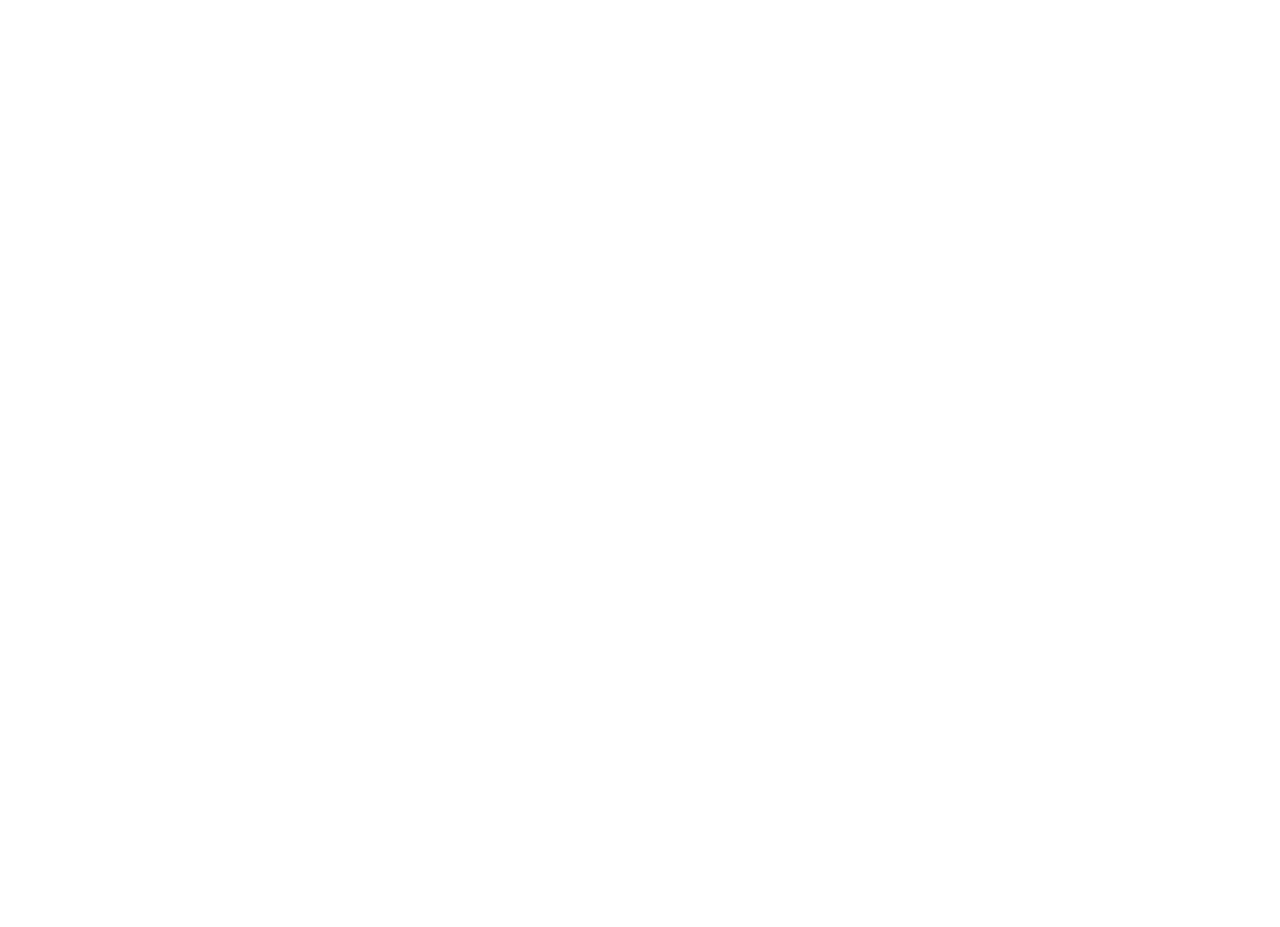
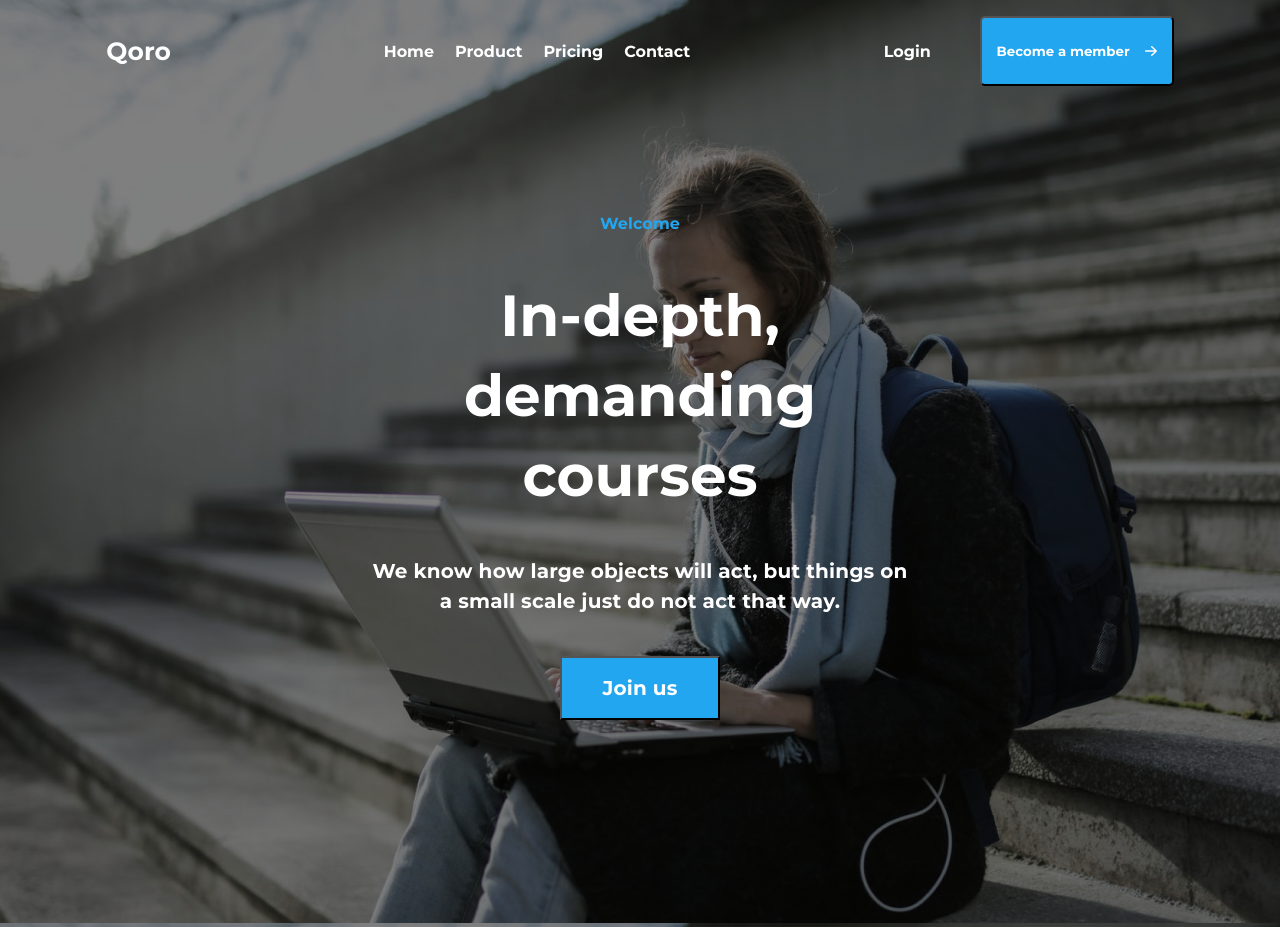
Before and after one commit to Mohammadarifcoding/course-company-project, a plain HTML site: page index.html in a window 1280 px wide. Before the commit the page ends 800 px from the top, so only its background shows below. Drawn offline with Linux system fonts and the light colour scheme.

Commit message:
Completed the header part

```diff
--- a/index.html
+++ b/index.html
@@ -1,12 +1,46 @@
 <!DOCTYPE html>
 <html lang="en">
-<head>
-    <meta charset="UTF-8">
-    <meta name="viewport" content="width=device-width, initial-scale=1.0">
+  <head>
+    <meta charset="UTF-8" />
+    <meta name="viewport" content="width=device-width, initial-scale=1.0" />
     <title>Document</title>
-    <link rel="stylesheet" href="style.css">
-</head>
-<body>
-
-</body>
+    <link rel="stylesheet" href="style.css" />
+    <link rel="preconnect" href="https://fonts.googleapis.com" />
+    <link rel="preconnect" href="https://fonts.gstatic.com" crossorigin />
+    <link
+      href="https://fonts.googleapis.com/css2?family=Montserrat:wght@700&display=swap"
+      rel="stylesheet"
+    />
+  </head>
+  <body>
+    <header>
+      <nav>
+        <h2 class="brand-name">Qoro</h2>
+        <div class="menu-list">
+          <div class="menu-right">
+            <li>Home</li>
+            <li>Product</li>
+            <li>Pricing</li>
+            <li>Contact</li>
+          </div>
+          <div class="menu-left">
+            <li>Login</li>
+            <button type="button">
+              Become a member
+              <img src="images/icn arrow-right .icn-xs.svg" alt="" />
+            </button>
+          </div>
+        </div>
+      </nav>
+      <div class="the-header-content">
+        <h5 class="the-welcome-text">Welcome</h5>
+        <h1 class="the-main-text">In-depth, demanding courses</h1>
+        <h4 class="description">
+          We know how large objects will act, but things on a small scale just
+          do not act that way.
+        </h4>
+        <button type="button">Join us</button>
+      </div>
+    </header>
+  </body>
 </html>
--- a/style.css
+++ b/style.css
@@ -0,0 +1,108 @@
+* {
+  margin: 0;
+  padding: 0;
+  box-sizing: border-box;
+  font-family: "Montserrat", sans-serif;
+}
+/* nav style design */
+nav{
+    display: flex;
+    justify-content: space-around;
+    padding-top: 16px;
+    padding-bottom: 16px;
+    align-items: center;
+    color: white;
+
+}
+nav .brand-name{
+
+font-size: 25px;
+font-weight: 700;
+line-height: 32px;
+letter-spacing: 0.1px;
+}
+.menu-right {
+  display: flex;
+  gap: 21px;
+  list-style-type: none;
+  justify-content: space-between;
+  align-items: center;
+  width: 260px;
+}
+.menu-left {
+  display: flex;
+  gap: 45px;
+  list-style-type: none;
+  justify-content: space-between;
+  width: 290px;
+  align-items: center;
+}
+.menu-left button {
+  display: flex;
+  justify-content: space-around;
+  padding: 25px 15px;
+  align-items: center;
+  gap: 15px;
+  border-radius: 5px;
+  background: #23a6f0;
+  color: white;
+}
+.menu-list{
+  display: flex;
+  justify-content: space-between;
+  align-items: center;
+  gap: 240px;
+}
+/* Header design style */
+header{
+    background-image:linear-gradient(rgba(0, 0, 0, 0.50),rgba(0, 0, 0, 0.50)), url(images/hero-6-cover-dark\ \(1\).png);
+
+
+height: 927px;
+
+}
+/* The header content style */
+.the-header-content{
+    margin-top: 110px;
+    text-align: center;
+
+}
+.the-welcome-text{
+    color:  #23A6F0;
+font-size: 16px;
+
+font-weight: 700;
+line-height: 24px;
+letter-spacing: 0.1px;
+margin-bottom: 40px;
+
+}
+.the-main-text{
+    width: 542px;
+    color:  #FFF;
+font-size: 58px;
+text-align: center;
+font-weight: 700;
+line-height: 80px;
+margin: 0 auto;
+margin-bottom: 40px;
+}
+.the-header-content .description{
+    color:  #FFF;
+font-size: 20px;
+font-weight: 400;
+line-height: 30px;
+letter-spacing: 0.2px;
+width: 536px;
+margin: 0 auto;
+margin-bottom: 40px;
+}
+.the-header-content button{
+    color: #FFF;
+font-size: 20px;
+font-weight: 400;
+line-height: 30px;
+letter-spacing: 0.2px;
+padding: 15px 40px;
+background-color: #23A6F0;
+}
```
Also changed, not shown: images/icn arrow-right .icn-xs.svg (added).
